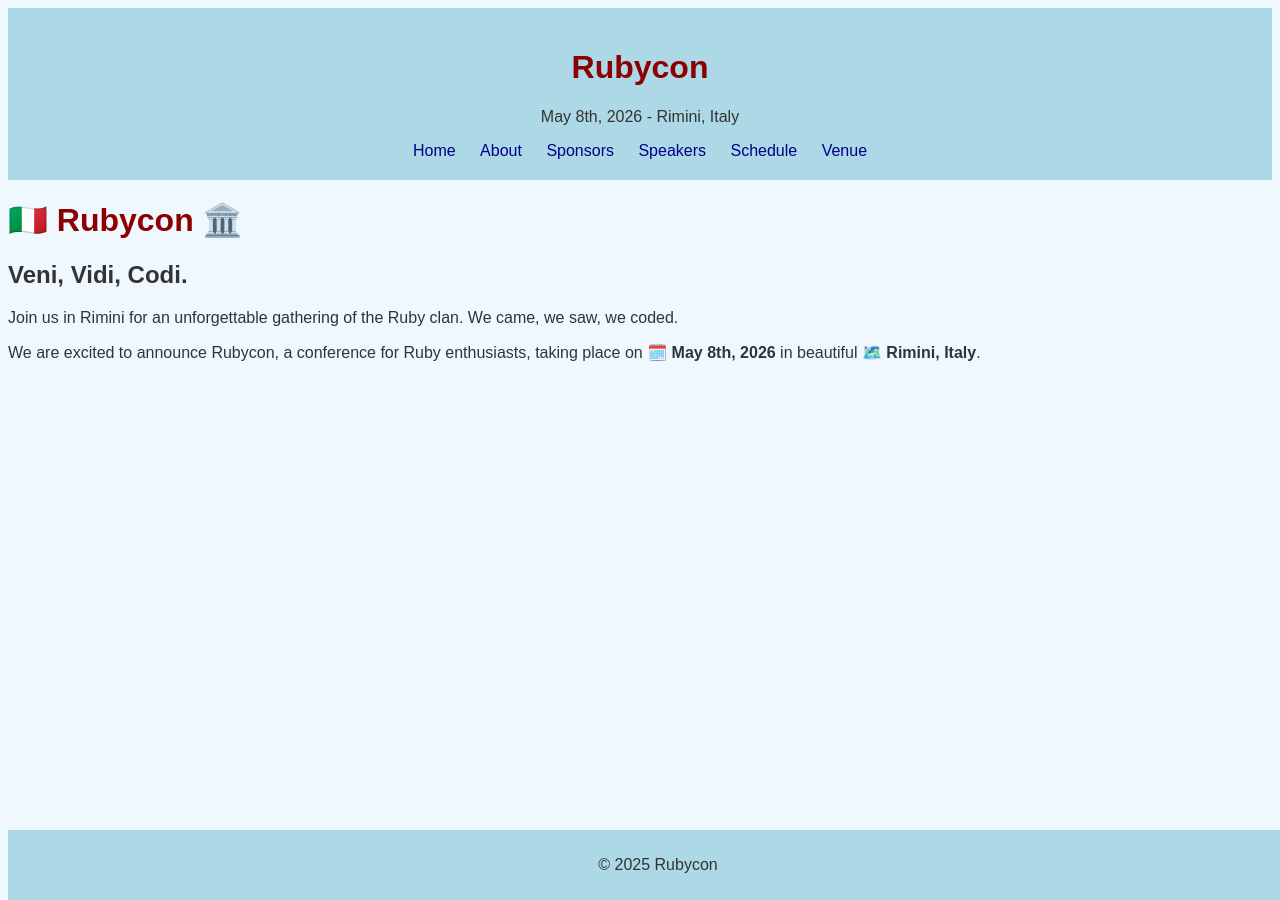
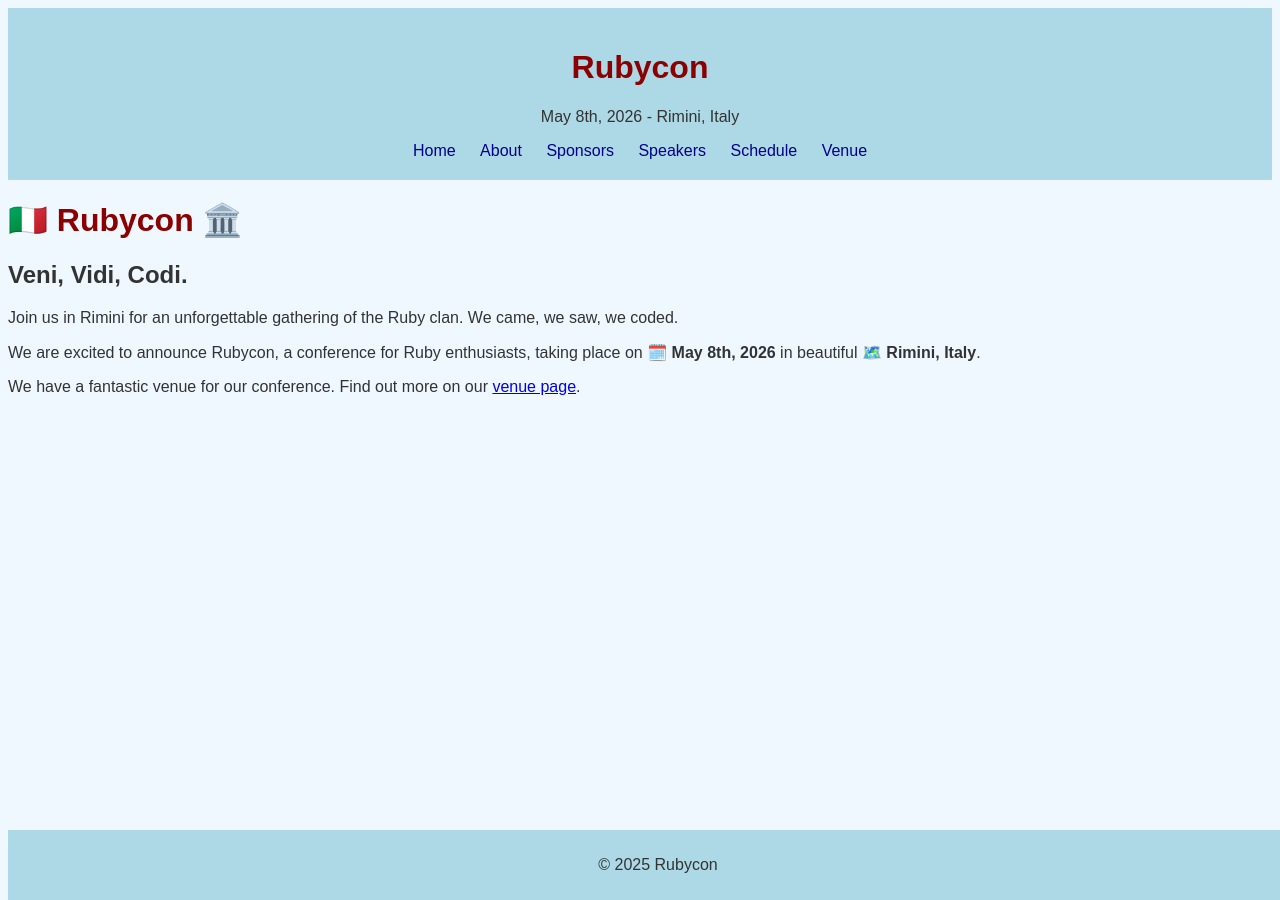
Before and after one commit to palladius/rubycon.it, a Jekyll site: the page built from rubycon.it/index.markdown, in a window 1280 px wide. Built offline with Jekyll 4.4.1, drawn with Linux system fonts in a browser that asks for light colours.

Commit message:
Revert "refactor: remove venue page link from index"
This reverts commit d792dd26eb38ca14e5be97b3cb6b9d7820c13578.

```diff
--- a/rubycon.it/index.markdown
+++ b/rubycon.it/index.markdown
@@ -9,3 +9,5 @@ layout: default
 Join us in Rimini for an unforgettable gathering of the Ruby clan. We came, we saw, we coded.
 
 We are excited to announce Rubycon, a conference for Ruby enthusiasts, taking place on **🗓️ {{ site.event.date }}** in beautiful **🗺️ {{ site.event.location }}**.
+
+We have a fantastic venue for our conference. Find out more on our [venue page](./venue).
```
